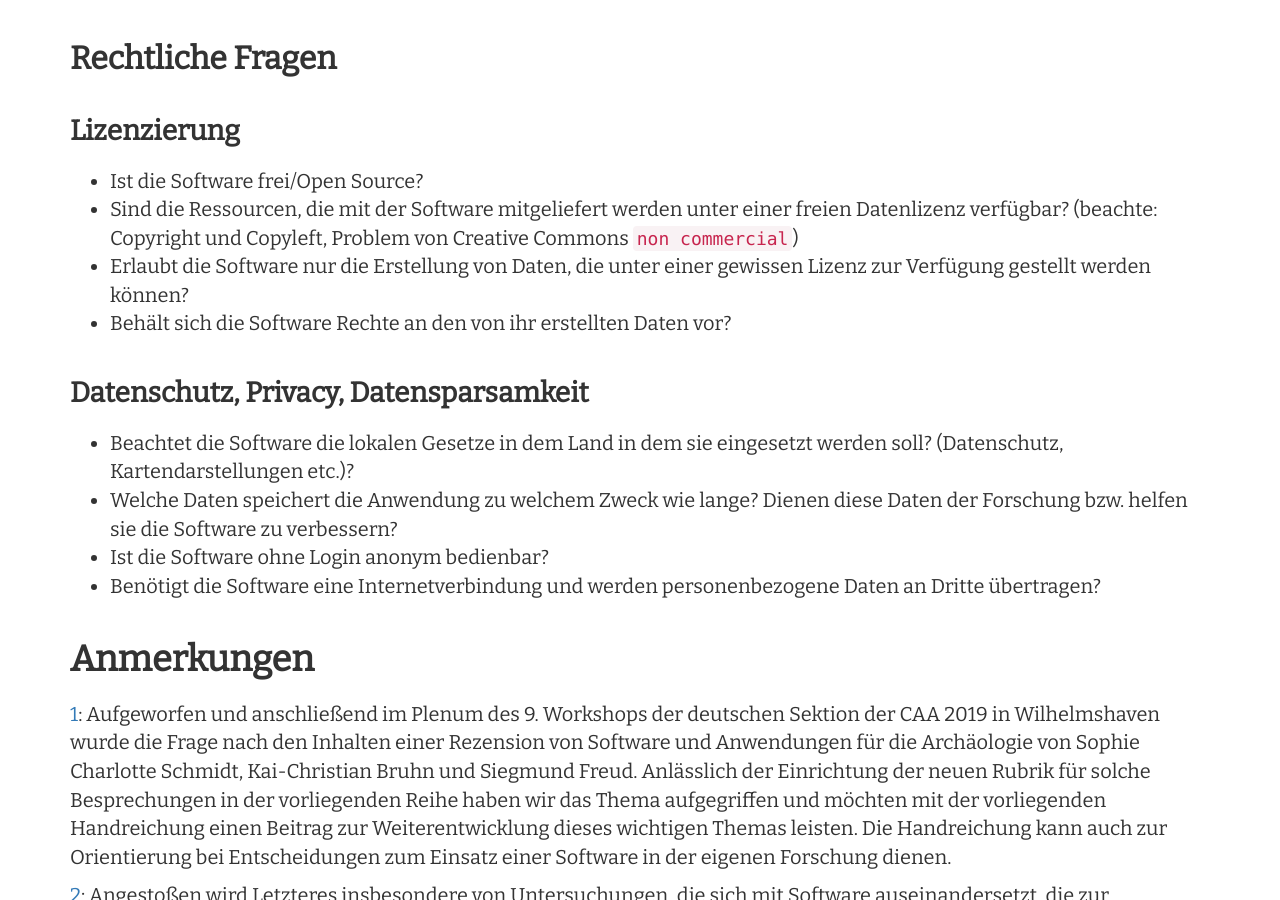
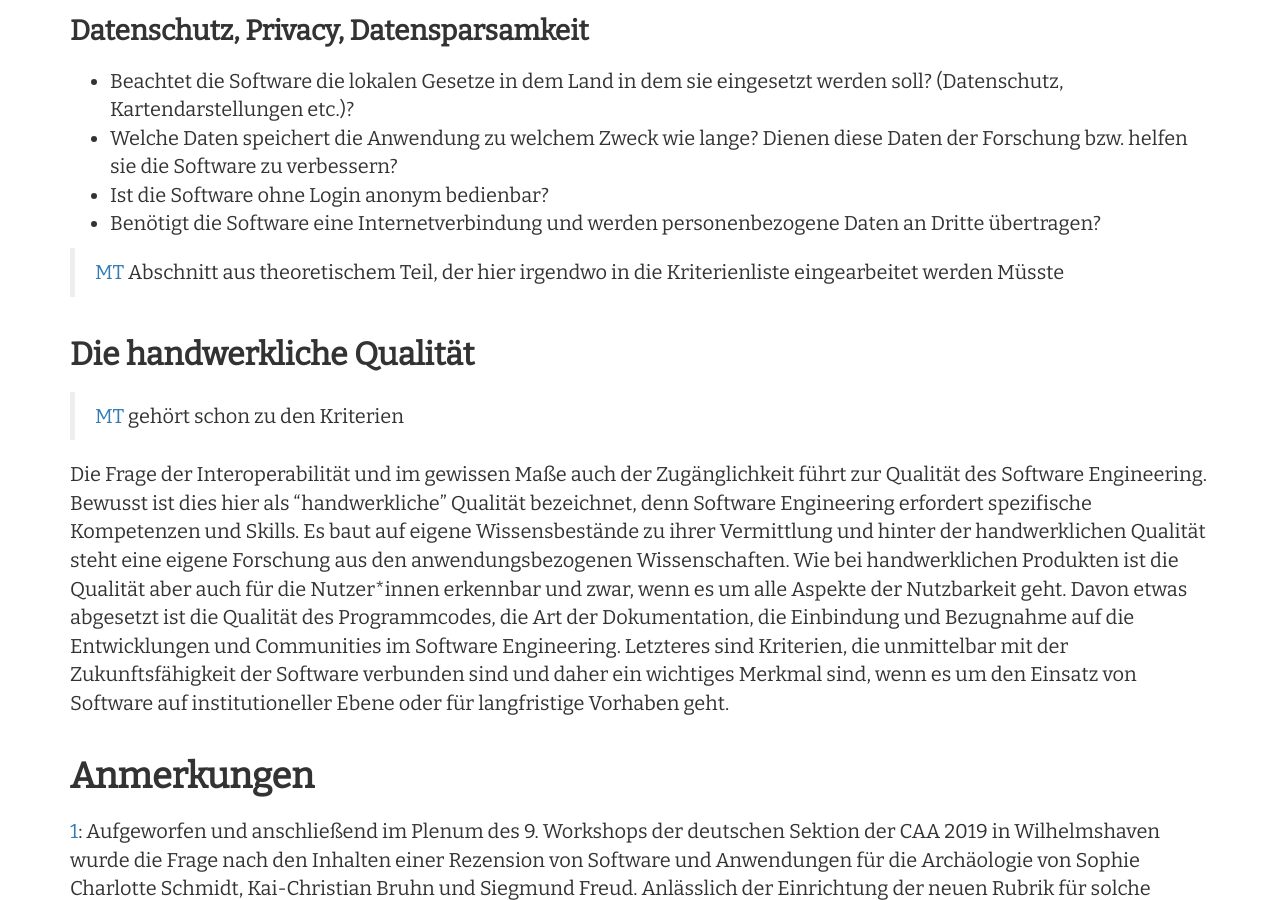
Before and after one commit to Research-Squirrel-Engineers/Impuls_SoftwareRezensionen_DGUF, a Jekyll site: the page built from Draft.md, in a window 1280 px wide and 900 px high, scrolled down 13577 px. Built offline with Jekyll 4.4.1, drawn with Linux system fonts in a browser that asks for light colours; nearby versions of some CDN libraries; some of the changed text lies outside the part shown.

Commit message:
Gliederung, Version 1 fertig

```diff
--- a/Draft.md
+++ b/Draft.md
@@ -80,6 +80,9 @@ Wie Forschungsdaten soll -software den FAIR-Prinzipien [@Wilkinson_2016] entspre
 
 Die Anwendung von FAIR-Prinzipien fördert die Qualität der Software hinsichtlich der grundsätzlichen Ansprüche an Interoperabilität bei der Verwendung in einem Workflow und der Verwendung von Standards und etablierten Paradigmen des Programmierens und der Dokumentation. Die FAIR-Prinzipien beziehen sich nicht auf die wissenschaftliche Qualität des Tools. Dennoch ergeben sich eine Anzahl von Kritertien, die in die Beurteilung einer Forschungssoftware einfließen und von Angaben, die im Rahmen der Rezension als Serviceleistung zu erbringen sind, wie die Autorenschaft, das Repositorium, mögliche nötige Voraussetzungen zur Verwendbarkeit.
 
+> [MT] folgenden Abschnitt vom Ende hier her transferiert; muss alles noch sinnvoll aufgeschrieben werden.
+
+Die FAIR-Prinzipien wurden aus dem Forschungsdatenmanagement übernommen. Im Bereich des Datenmanagements wurde darauf hingewiesen, dass es durchaus Gründe gibt, Daten zurückzuhalten, insbesondere wenn es um Rechte Indigener Bevölkerungen geht (siehe auch Marwick und Birch). Von diesen wurden weitere Richtlinien, die mit CARE abzukürzen sind entwickelt (https://www.gida-global.org/care):
 
 ##### Findable (Auffindbar)
 
@@ -169,7 +170,7 @@ Weniger auffällig ist zunächst die Frage der Sprachen für die Nutzeroberfläc
 Die FAIR und CARE Richtlinien dienen vor allem der allgmeinen technischen und ethischen Bewertung von Software. Jedoch gibt es noch eine Reihe fachlicher Spezifika, auf die wir im Folgenden eingehen wollen.
 
 ### Fachliche Beurteilung
-> [MT] gehört schon zu den Kriterien
+> [MT] dieser Teil passt noch nicht ganz in die Gliederung
 
 Es bedarf also weiterer Kriterien, um festzustellen, was eine gute Forschungssoftware ist, und um in einer Rezension die Leistung der Entwickler\*innen angemessen zu beurteilen.
 Die Beschäftigung mit der wissenschaftlichen Nutzung, also den Nutzungsszenarien von Forschungssoftware ist in der archäologischen Forschung bereits verankert (bezogen auf die in der Ur- und Frühgeschichte und der Archäologie des Mittelalters betriebene Forschung). Die AG CAA e.V. führt seit 2010 jährlich Workshops durch, in denen Tutorials zu Software durchgeführt und Fallbeispiele diskutiert werden sowie Entwickler\*innen ihre Tools zur Diskussion stellen. Auch in den Fachzeitschriften und Tagungen mit anderen thematischen, räumlichen und zeitlichen Schwerpunkten werden in gewisser Regelmäßigkeit entsprechende Fallbeispiele publiziert. Und Tagungen, Sammelbände uns Ausstellungen nehmen sich bestimmter Themen an, wie der Auswertung von LIDAR-Daten oder 3D-Rekonstruktionen (LIT./LIT).
@@ -226,7 +215,7 @@ Eine Softwarerezension sollte wie die Besprechung einer Publikation zunächst mi
 
 #### Korrektheit der Implementierung
 * Sind die Algorithmen korrekt implementiert worden?
-* Ist das wissenschaftliche Ergebnis jenseits aller technischen Unterschiede vergleichbar zu anderen Implementierungen/Tools?
+* Ist das wissenschaftliche Ergebnis jenseits aller technischen Unterschiede vergleichbar zu anderen Implementierungen/Tools
 
 ### Bedienbarkeit
 
@@ -314,6 +303,15 @@ Ableiten lassen sich Kriterien, auf die sich die Nutzungserfahrung abbilden läs
 * Ist die Software ohne Login anonym bedienbar?
 * Benötigt die Software eine Internetverbindung und werden personenbezogene Daten an Dritte übertragen?
 
+> [MT] Abschnitt aus theoretischem Teil, der hier irgendwo in die Kriterienliste eingearbeitet werden Müsste
+
+### Die handwerkliche Qualität
+> [MT] gehört schon zu den Kriterien
+
+Die Frage der Interoperabilität und im gewissen Maße auch der Zugänglichkeit führt zur Qualität des Software Engineering. Bewusst ist dies hier als "handwerkliche" Qualität bezeichnet, denn Software Engineering erfordert spezifische Kompetenzen und Skills. Es baut auf eigene Wissensbestände zu ihrer Vermittlung und hinter der handwerklichen Qualität steht eine eigene Forschung aus den anwendungsbezogenen Wissenschaften. Wie bei handwerklichen Produkten ist die Qualität aber auch für die Nutzer\*innen erkennbar und zwar, wenn es um alle Aspekte der Nutzbarkeit geht. Davon etwas abgesetzt ist die Qualität des Programmcodes, die Art der Dokumentation, die Einbindung und Bezugnahme auf die Entwicklungen und Communities im Software Engineering. Letzteres sind Kriterien, die unmittelbar mit der Zukunftsfähigkeit der Software verbunden sind und daher ein wichtiges Merkmal sind, wenn es um den Einsatz von Software auf institutioneller Ebene oder für langfristige Vorhaben geht.
+
+
+
 ## Anmerkungen
 
 <a name="myfootnote1">1</a>: Aufgeworfen und anschließend im Plenum des 9. Workshops der deutschen Sektion der CAA 2019 in Wilhelmshaven wurde die Frage nach den Inhalten einer Rezension von Software und Anwendungen für die Archäologie von Sophie Charlotte Schmidt, Kai-Christian Bruhn und Siegmund Freud. Anlässlich der Einrichtung der neuen Rubrik für solche Besprechungen in der vorliegenden Reihe haben wir das Thema aufgegriffen und möchten mit der vorliegenden Handreichung einen Beitrag zur Weiterentwicklung dieses wichtigen Themas leisten. Die Handreichung kann auch zur Orientierung bei Entscheidungen zum Einsatz einer Software in der eigenen Forschung dienen.
```
Also changed, not shown: other parts of Draft.md (+0 -14 lines).
